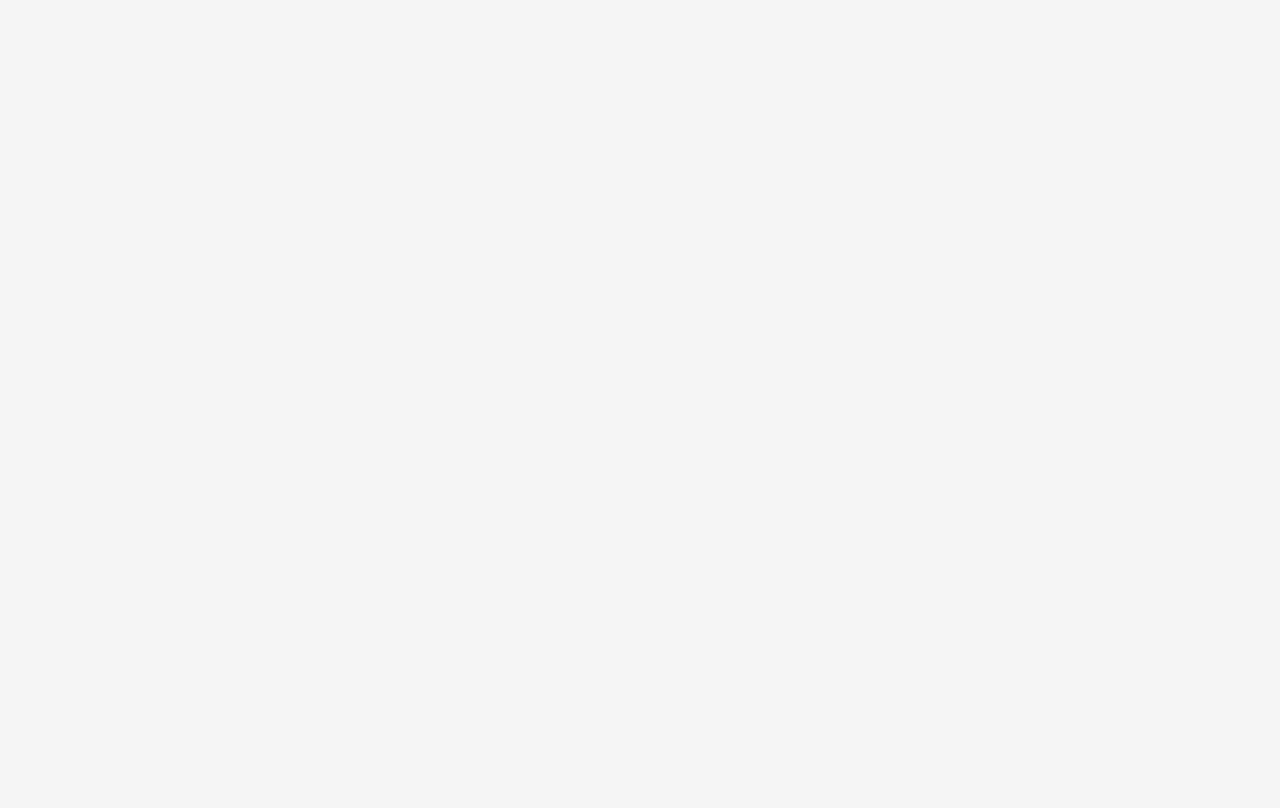
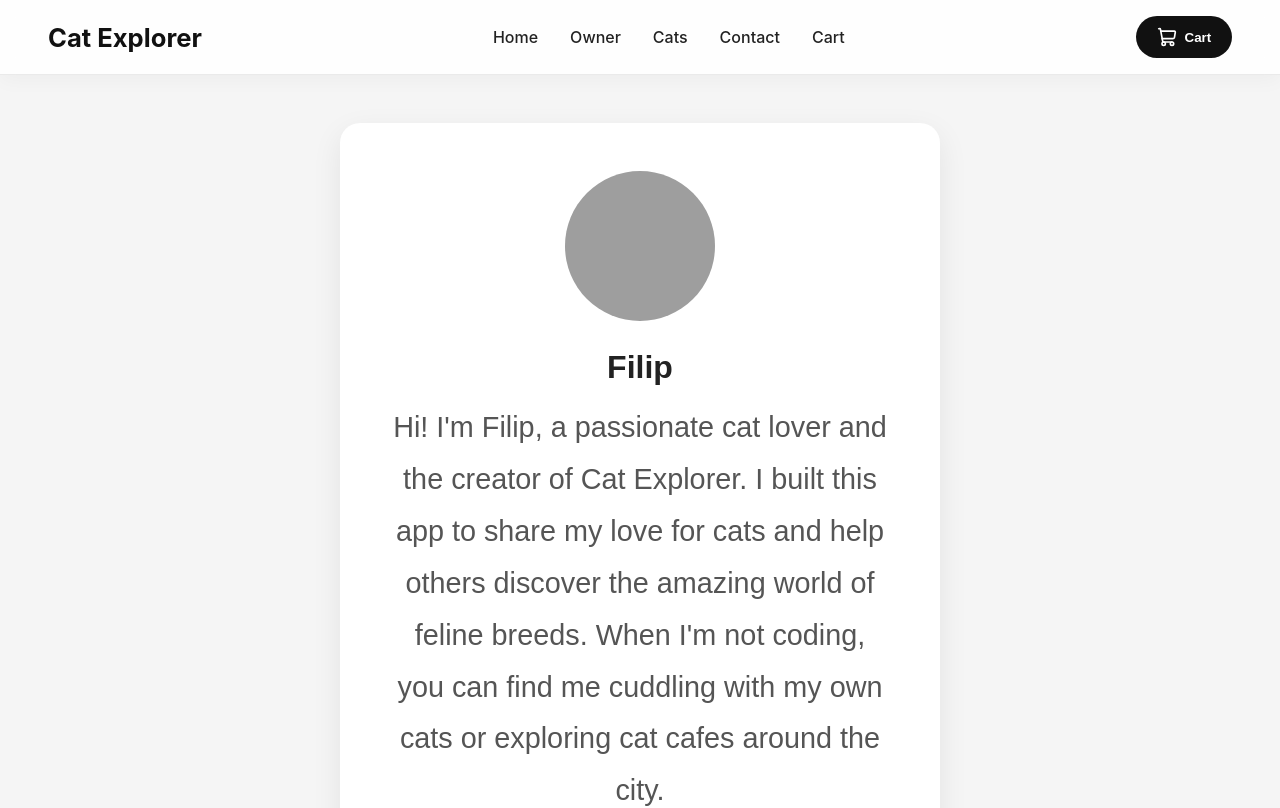
Before and after one commit to Filipmonteza/CatReact, a React (Vite) app: page /owner in a window 1280 px wide. Before the commit this address had no page. Shown: the top 808 px of the page. Built offline with nearby package versions, Linux system fonts and the light colour scheme; grey boxes are pictures that could not be loaded.

Commit message:
Feature: OwnerPage with owner info/Img on owner

```diff
--- a/src/App.jsx
+++ b/src/App.jsx
@@ -4,6 +4,7 @@ import { Routes, Route } from "react-router-dom"
 
 import Home from "./pages/Home"
 import Cats from "./pages/Cats"
+import Owner from "./pages/Owner"
 
 function App() {
 
@@ -15,6 +16,8 @@ function App() {
 
       <Route path="/cats" element={<Cats />} />
 
+      <Route path="/owner" element={<Owner />} />
+
 
     </Routes>
 
--- a/src/components/Navbar.jsx
+++ b/src/components/Navbar.jsx
@@ -15,7 +15,7 @@ function Navbar() {
         </li>
 
         <li>
-            <Link to="/owners">Owner</Link>
+            <Link to="/owner">Owner</Link>
         </li>
 
         <li>
@@ -24,6 +24,10 @@ function Navbar() {
 
         <li>
             <Link to="/contact">Contact</Link>
+        </li>
+
+        <li>
+            <Link to="/cart">Cart</Link>
         </li>
       </ul>
 
--- /dev/null
+++ b/src/pages/Owner.jsx
@@ -0,0 +1,30 @@
+import Navbar from "../components/Navbar"
+import Footer from "../components/Footer"
+
+function Owner() {
+
+  return (
+    <>
+      <Navbar />
+      <main className="owner-page">
+        <div className="owner-card">
+            <img
+            src="https://images.unsplash.com/photo-1500648767791-00dcc994a43e"
+            alt="Owner"
+            />
+
+            <h1>Filip</h1>
+
+            <p>
+                Hi! I'm Filip, a passionate cat lover and the creator of Cat Explorer. I built this app to share my love for cats and help others discover the amazing world of feline breeds. When I'm not coding, you can find me cuddling with my own cats or exploring cat cafes around the city.
+            </p>
+
+        </div>
+
+      </main>
+      <Footer />
+    </>
+  )
+}
+
+export default Owner
--- a/src/styles/global.css
+++ b/src/styles/global.css
@@ -8,6 +8,48 @@ body {
   font-family: Arial, sans-serif;
   background: #f5f5f5;
   color: #222;
+}
+
+/* Owner Page */
+.owner-page {
+
+  min-height: 80vh;
+
+  display: flex;
+  justify-content: center;
+  align-items: center;
+
+  padding: 3rem;
+}
+
+.owner-card {
+  max-width: 600px;
+
+  background: white;
+
+  padding: 3rem;
+
+  border-radius: 20px;
+
+  text-align: center;
+
+  box-shadow:
+    0 10px 30px rgba(0,0,0,0.08);
+}
+
+.owner-card img {
+  width: 150px;
+  height: 150px;
+  border-radius: 50%;
+  object-fit: cover;
+  margin-bottom: 1.5rem;
+}
+
+.owner-card p {
+  font-size: 1.8rem;
+  line-height: 1.8;
+  margin-top: 1rem;
+  color: #555;
 }
 
 /* Search Container */
```
Also changed, not shown: src/pages/Cart.jsx (added), src/pages/Contact.jsx (added).
